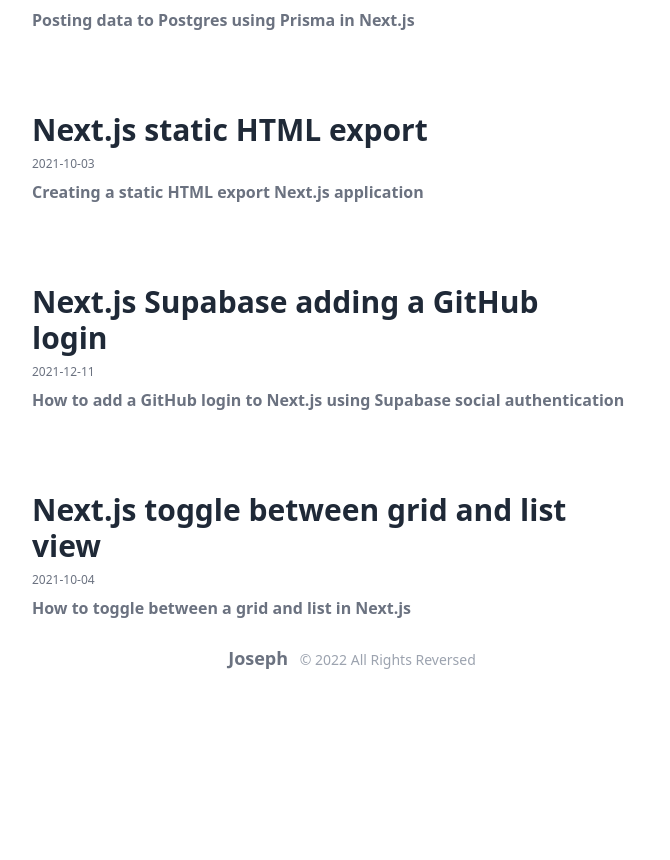
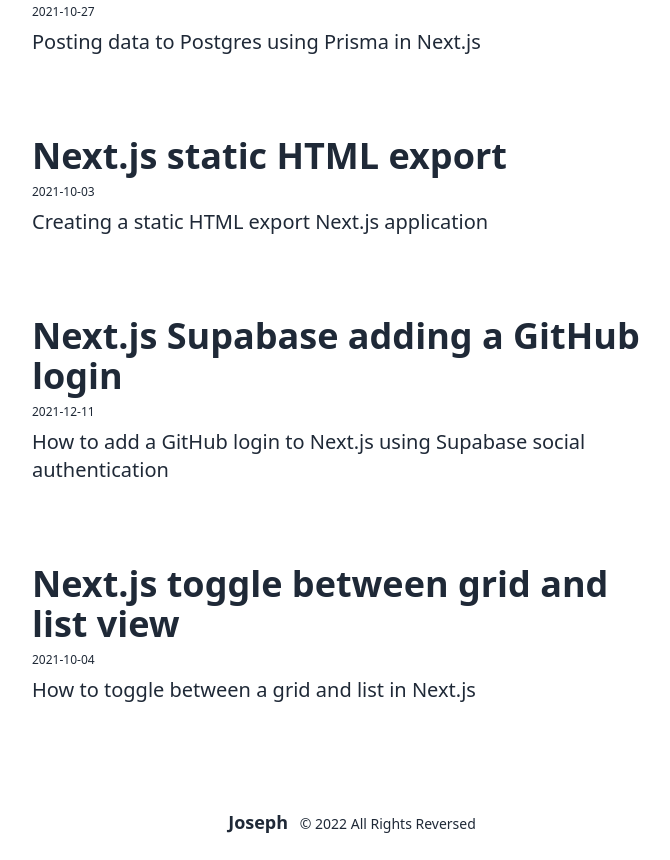
Before and after one commit to Eozef/the-log, a Next.js app: page /blog in a window 1280 px wide. Shown: the part 448-1308 px from the top of the page, without its empty margins (288-958 px from the left). Before the commit the page ends 1144 px from the top, so only its background shows below. Built offline with nearby package versions, Linux system fonts and the light colour scheme.

Commit message:
stying css

```diff
--- a/components/footer.js
+++ b/components/footer.js
@@ -1,7 +1,7 @@
 export default function Footer() {
   return (
-    <footer className="py-6 text-center text-gray-400 text-sm">
-      <span className="text-gray-500 dark:text-gray-400 font-bold text-lg mr-2">
+    <footer className="py-6 text-center text-gray-800 text-sm dark:text-gray-300">
+      <span className="text-gray-800 dark:text-gray-300 font-bold text-lg mr-2">
         Joseph
       </span>{" "}
       &copy; {new Date().getFullYear()} All Rights Reversed
--- a/components/header.js
+++ b/components/header.js
@@ -61,7 +61,7 @@ export default function Header() {
           // eslint-disable-next-line react/jsx-key
           <Link
             href={nav.path}
-            className="font-semibold text-gray-400 hover:text-gray-500"
+            className="font-semibold  text-gray-800 hover:text-gray-500 dark:text-gray-300"
           >
             {nav.label}
           </Link>
--- a/components/hero.js
+++ b/components/hero.js
@@ -3,11 +3,11 @@ import Button from "./button";
 export default function Hero() {
   return (
     <section className="mt-16">
-      <h1 className="text-7xl font-bold">
+      <h1 className="text-gray-800 text-7xl font-bold dark:text-gray-300">
         Hi I&apos;m <span className="dark:text-blue-800">Joseph</span>
       </h1>
-      <h3 className="text-4xl my-3">I am a Developer</h3>
-      <p className="text-gray-500 mb-8">
+      <h3 className="text-gray-800 text-4xl my-3 dark:text-gray-300">I am a Developer</h3>
+      <p className="text-gray-800 mb-8 dark:text-gray-300 ">
         A dedicated and hard-working IT seeking the role of Software Developer,
         where I will be able to utilize my knowledge in front-end and back-end
         development, an understanding in UX Principles and experience. Along
--- a/pages/blog.js
+++ b/pages/blog.js
@@ -16,12 +16,18 @@ export default function Blog({ posts }) {
 
         //JSX for individual blog listing
         return (
-          <article className="mt-20 mr-10" key={title}>
+          <article className="mt-20 mb-20" key={title}>
             <Link href={`/posts/${slug}`}>
-              <h1 className="text-gray-800 text-3xl font-bold mt-20 mr-5">{title}</h1>
+              <h1 className="text-gray-800 text-4xl font-bold mt-20  dark:text-gray-200">
+                {title}
+              </h1>
             </Link>
-            <h3 className="text-xs mt-2 text-gray-500">{date}</h3>
-            <h3 className="mt-2 font-semibold text-gray-500">{metaDesc}</h3>
+            <h3 className=" text-gray-800 text-xs mt-2  dark:text-gray-300">
+              {date}
+            </h3>
+            <h3 className=" text-gray-800 mt-2 text-xl dark:text-gray-300">
+              {metaDesc}
+            </h3>
           </article>
         );
       })}
--- a/pages/posts/[slug].js
+++ b/pages/posts/[slug].js
@@ -7,19 +7,16 @@ export default function Post({ frontmatter, content }) {
   const { title, author, category, date, bannerImage, tags } = frontmatter;
 
   return (
-    <main className=" prose font-semibold mt-20 mr-10">
+    <main className=" prose font-semibold mt-20 mb-20">
       {/* <img src={bannerImage} /> */}
-      <h1 className="text-3xl font-bold">{title}</h1>
-      <div className="text-xs mt-5 text-gray-500">
-        <h2>
-          {author} || {date}
+      <h1 className="text-4xl font-bold dark:text-gray-200">{title}</h1>
+      <div className="text-xs mt-5 ">
+        <h2 className="text-xs  dark:text-gray-200">
+          {date} || {tags}
         </h2>
-        <h3 className="mt-5">
-          {category} || {tags.join()}
-        </h3>
       </div>
       <div
-        className="mt-10 text-gray-500"
+        className=" dark:text-gray-300 mt-10 prose dark: prose-code:text-blue-500  prose-a:text-gray-500 prose-h2:text-gray-500  prose-h3:text-gray-500 prose-p: font-normal"
         dangerouslySetInnerHTML={{ __html: md().render(content) }}
       />
     </main>
--- a/styles/globals.css
+++ b/styles/globals.css
@@ -4,6 +4,6 @@
 
 @layer base {
     body {
-        @apply max-w-2xl mx-auto px-4;
+        @apply max-w-2xl mx-auto px-4 ;
     }
 }
```
